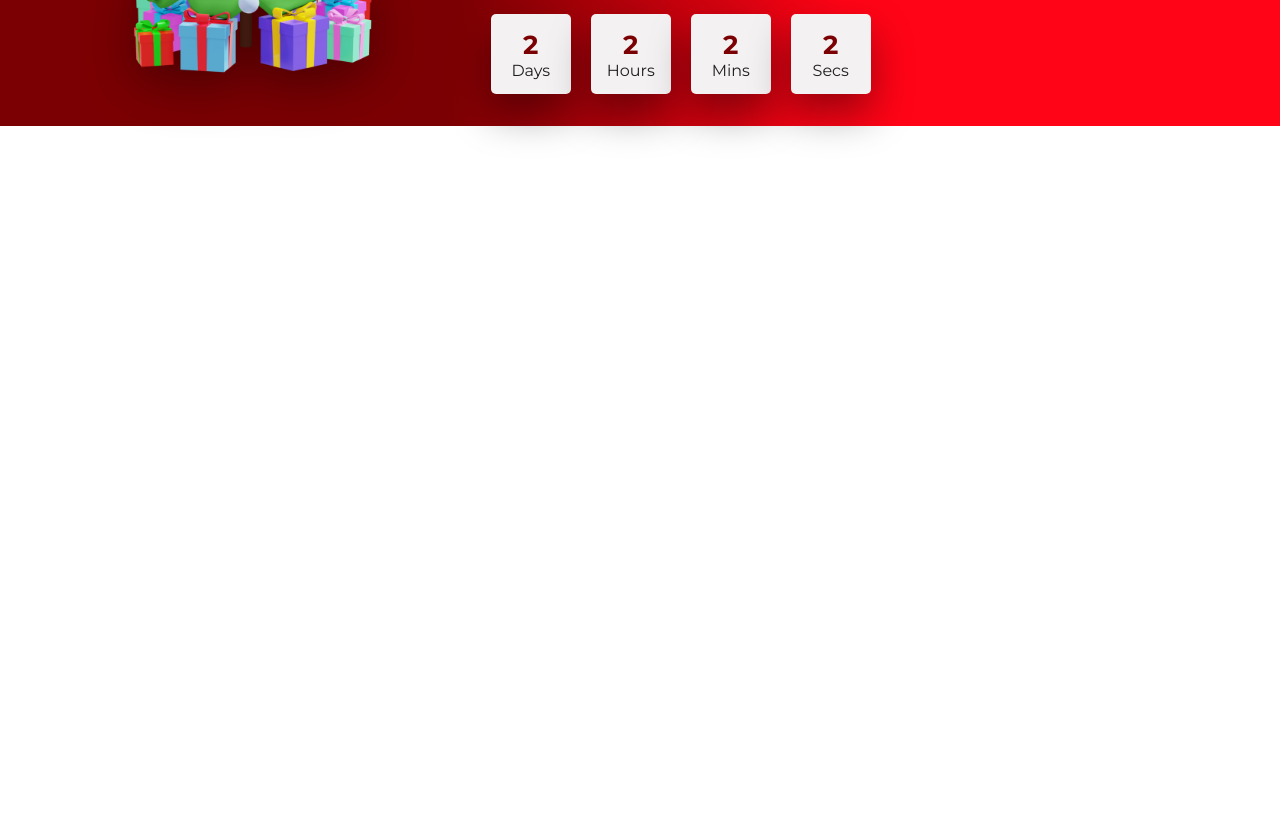
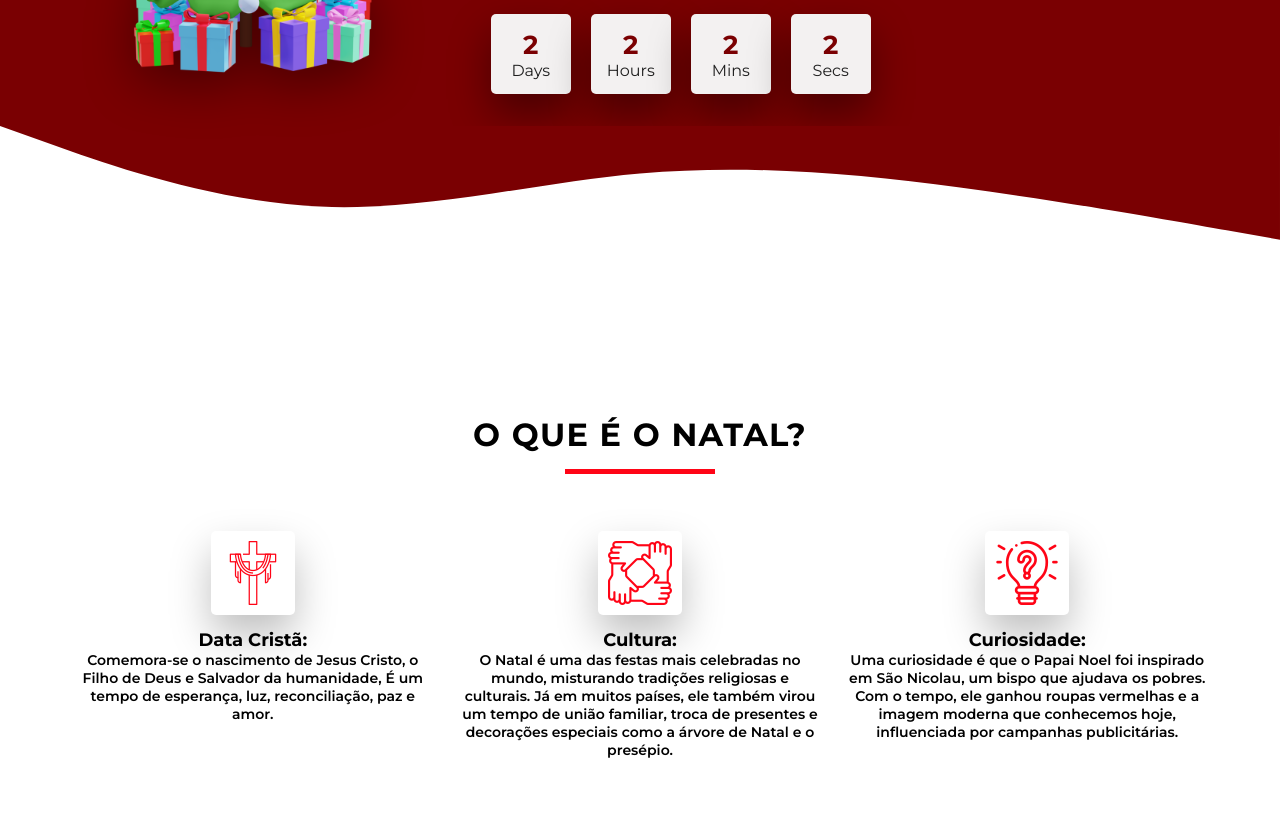
Before and after one commit to Yuri-Romeu/LandingPage_Natal, a website built with Parcel: page src/index.html in a window 1280 px wide. Shown: the part 303-1118 px from the top of the page. Before the commit the page ends 800 px from the top, so only its background shows below. Built offline with nearby package versions, Linux system fonts and the light colour scheme; a web font is replaced by a local one.

Commit message:
seção "oque é" finalizada

```diff
--- a/src/index.html
+++ b/src/index.html
@@ -4,6 +4,7 @@
           <meta charset="UTF-8" />
           <meta name="viewport" content="width=device-width, initial-scale=1.0" />
           <title>Landing Page - Natal</title>
+          <link rel="stylesheet" href="https://unpkg.com/aos@next/dist/aos.css" />
           <link rel="preconnect" href="https://fonts.googleapis.com" />
           <link rel="preconnect" href="https://fonts.gstatic.com" crossorigin />
           <link
@@ -15,10 +16,10 @@
      <body>
           <header class="header">
                <div class="header__content">
-                    <div class="header__content__img">
+                    <div class="header__content__img" data-aos="fade-right">
                          <img src="./images/arvore-natal.webp" alt="" />
                     </div>
-                    <div class="header__content__text">
+                    <div class="header__content__text" data-aos="fade-left">
                          <h1 class="header__content__text__title">
                               O dia mais aguardado do ano esta chegando...
                          </h1>
@@ -32,7 +33,50 @@
                     </div>
                </div>
           </header>
+          <svg xmlns="http://www.w3.org/2000/svg" viewBox="0 0 1440 320">
+               <path
+                    fill="#7a0002"
+                    fill-opacity="1"
+                    d="M0,0L60,21.3C120,43,240,85,360,90.7C480,96,600,64,720,53.3C840,43,960,53,1080,69.3C1200,85,1320,107,1380,117.3L1440,128L1440,0L1380,0C1320,0,1200,0,1080,0C960,0,840,0,720,0C600,0,480,0,360,0C240,0,120,0,60,0L0,0Z"
+               ></path>
+          </svg>
+          <section class="what-its">
+               <h1 class="what-its__title">O que é o natal?</h1>
+               <hr />
 
+               <div class="what-its__content">
+                    <div class="what-its__content__cristao" data-aos="fade-right">
+                         <img src="./images/cruz.png" alt="" />
+                         <h1>Data Cristã:</h1>
+                         <p>
+                              Comemora-se o nascimento de Jesus Cristo, o Filho de Deus e Salvador
+                              da humanidade, É um tempo de esperança, luz, reconciliação, paz e
+                              amor.
+                         </p>
+                    </div>
+                    <div class="what-its__content__cultural" data-aos="fade-down">
+                         <img src="./images/cultura.png" alt="" />
+                         <h1>Cultura:</h1>
+                         <p>
+                              O Natal é uma das festas mais celebradas no mundo, misturando
+                              tradições religiosas e culturais. Já em muitos países, ele também
+                              virou um tempo de união familiar, troca de presentes e decorações
+                              especiais como a árvore de Natal e o presépio.
+                         </p>
+                    </div>
+                    <div class="what-its__content__curiosidade" data-aos="fade-left">
+                         <img src="./images/curiosidade.png" alt="" />
+                         <h1>Curiosidade:</h1>
+                         <p>
+                              Uma curiosidade é que o Papai Noel foi inspirado em São Nicolau, um
+                              bispo que ajudava os pobres. Com o tempo, ele ganhou roupas vermelhas
+                              e a imagem moderna que conhecemos hoje, influenciada por campanhas
+                              publicitárias.
+                         </p>
+                    </div>
+               </div>
+          </section>
+          <script src="https://unpkg.com/aos@next/dist/aos.js"></script>
           <script src="./scripts/main.js"></script>
      </body>
 </html>
--- /dev/null
+++ b/src/scripts/main.js
@@ -0,0 +1 @@
+AOS.init();
--- a/src/styles/_header.scss
+++ b/src/styles/_header.scss
@@ -2,7 +2,6 @@
 
 .header {
      background: $darkRed;
-     background: linear-gradient(96deg, $darkRed 37%, $lightRed 66%);
      padding: 2vw 5.6vw;
 
      &__content {
--- a/src/styles/_variaveis.scss
+++ b/src/styles/_variaveis.scss
@@ -1,2 +1,2 @@
-$lightRed: rgba(255, 4, 22, 1);
-$darkRed: rgba(123, 0, 3, 1);
+$lightRed: rgb(255, 4, 22);
+$darkRed: rgb(122, 0, 2);
--- /dev/null
+++ b/src/styles/_what_its.scss
@@ -0,0 +1,108 @@
+@use 'variaveis' as *;
+
+.what-its {
+     padding: 0 5.6vw;
+
+     &__title {
+          text-align: center;
+          font-family: 'Montserrat', sans-serif;
+          font-size: 32px;
+          letter-spacing: 1.3px;
+          text-transform: uppercase;
+     }
+
+     &__content {
+          display: grid;
+          grid-template-columns: 1fr 1fr 1fr;
+          padding-top: 5%;
+          gap: 25px;
+          text-align: center;
+          padding-bottom: 5%;
+
+          &__cultural {
+               transition: transform 0.3s ease, padding 0.2s ease;
+               cursor: pointer;
+
+               img {
+                    box-shadow: 0 20px 40px rgba(0, 0, 0, 0.25);
+                    padding: 10px;
+                    border-radius: 5px;
+               }
+               h1 {
+                    margin-top: 10px;
+                    font-family: 'Montserrat', sans-serif;
+                    font-size: 18px;
+               }
+
+               p {
+                    font-family: 'Montserrat', sans-serif;
+                    font-size: 14px;
+                    font-weight: 600;
+               }
+
+               &:hover {
+                    transform: translateY(-8px);
+                    box-shadow: 0 12px 24px rgba(0, 0, 0, 0.15), 0 6px 12px rgba(0, 0, 0, 0.08);
+                    padding: 5px;
+                    border-radius: 3px;
+               }
+          }
+
+          &__cristao {
+               transition: transform 0.3s ease, padding 0.2s ease;
+               cursor: pointer;
+               img {
+                    box-shadow: 0 20px 40px rgba(0, 0, 0, 0.25);
+                    padding: 10px;
+                    border-radius: 5px;
+               }
+
+               h1 {
+                    margin-top: 10px;
+                    font-family: 'Montserrat', sans-serif;
+                    font-size: 18px;
+               }
+
+               p {
+                    font-family: 'Montserrat', sans-serif;
+                    font-size: 14px;
+                    font-weight: 600;
+               }
+
+               &:hover {
+                    transform: translateY(-8px);
+                    box-shadow: 0 12px 24px rgba(0, 0, 0, 0.15), 0 6px 12px rgba(0, 0, 0, 0.08);
+                    padding: 5px;
+                    border-radius: 3px;
+               }
+          }
+
+          &__curiosidade {
+               transition: transform 0.3s ease, padding 0.2s ease;
+               cursor: pointer;
+               img {
+                    box-shadow: 0 20px 40px rgba(0, 0, 0, 0.25);
+                    padding: 10px;
+                    border-radius: 5px;
+               }
+               h1 {
+                    margin-top: 10px;
+                    font-family: 'Montserrat', sans-serif;
+                    font-size: 18px;
+               }
+
+               p {
+                    font-family: 'Montserrat', sans-serif;
+                    font-size: 14px;
+                    font-weight: 600;
+               }
+
+               &:hover {
+                    transform: translateY(-8px);
+                    box-shadow: 0 12px 24px rgba(0, 0, 0, 0.15), 0 6px 12px rgba(0, 0, 0, 0.08);
+                    padding: 5px;
+                    border-radius: 3px;
+               }
+          }
+     }
+}
--- a/src/styles/main.scss
+++ b/src/styles/main.scss
@@ -1,8 +1,18 @@
 @use 'header';
 @use 'variaveis';
+@use 'what_its';
 
 * {
      margin: 0;
      padding: 0;
      box-sizing: border-box;
 }
+
+hr {
+     margin: 0 auto;
+     margin-top: 15px;
+     border: none;
+     width: 150px;
+     height: 5px;
+     background: variaveis.$lightRed;
+}
```
Also changed, not shown: src/images/Natal-fundo.webp (added), src/images/cruz.png (added), src/images/cultura.png (added), src/images/curiosidade.png (added).
